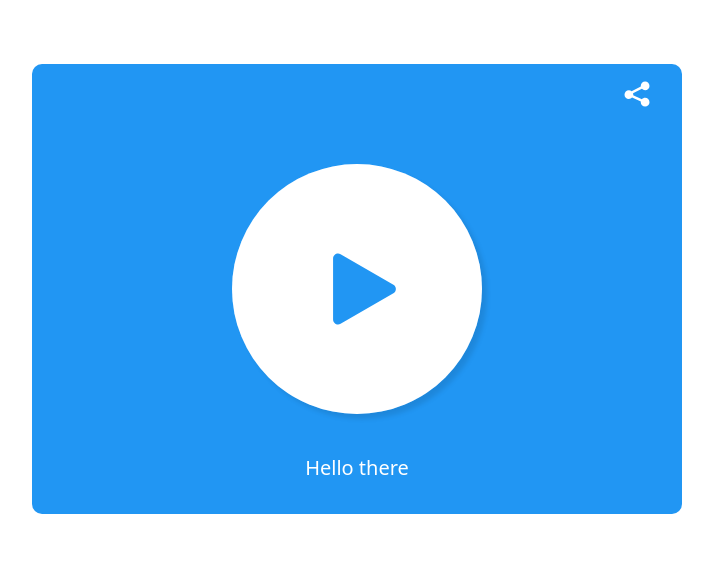
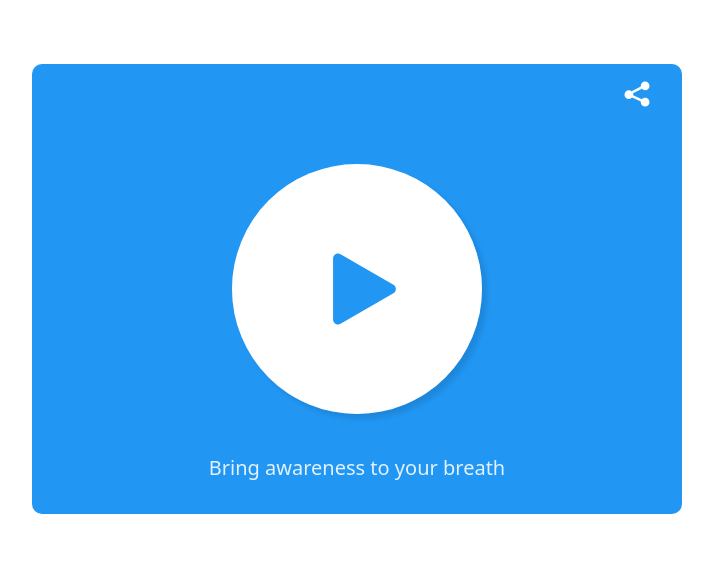
Before and after one commit to Beast-Code9999/Meditate, a website: page index.html in a window 1280 px wide. Both pictures are taken after a click on the element 640 px from the left and 400 px from the top of the page. Shown: the part 111-697 px from the top of the page, without its empty margins (283-996 px from the left). Drawn offline with Linux system fonts and the light colour scheme.

Commit message:
add .fadeInOut && fadeInOut animation

```diff
--- a/sass/base/_animations.scss
+++ b/sass/base/_animations.scss
@@ -0,0 +1,10 @@
+@keyframes fadeInOut {
+    0% {opacity: 0;}
+    50% {opacity: 1;}
+    100% {opacity: 0;}
+}
+
+
+.fadeInOut {
+    animation: fadeInOut 5s;
+}
--- a/script.js
+++ b/script.js
@@ -16,7 +16,16 @@ circleParent.addEventListener('click', (e) => {
 
 function modifyText() { // dynamically change .instruction-text
     const instructionText = document.querySelector('.instruction-text');
-    instructionText.textContent = 'Hello there'
+    instructionText.classList.add('fadeInOut')
+    instructionText.textContent = 'Bring awareness to your breath'
+
+    setInterval( funct, 5000 )
+
+    function funct() {
+
+    }
+
+
 }
 
 function modifyCircle() { // dynamically add circle css to make it expand and shrink
```
Also changed, not shown: style.css.
